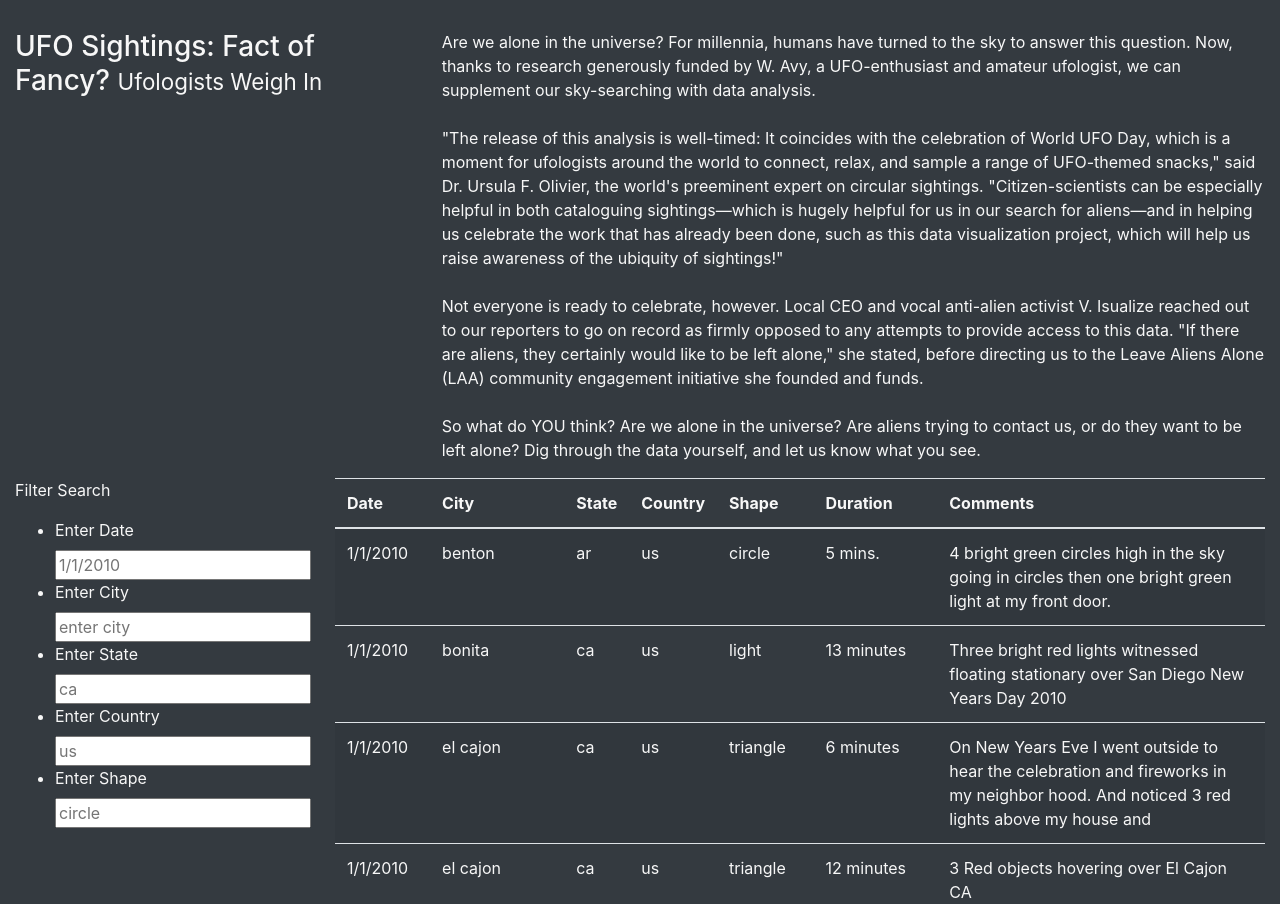
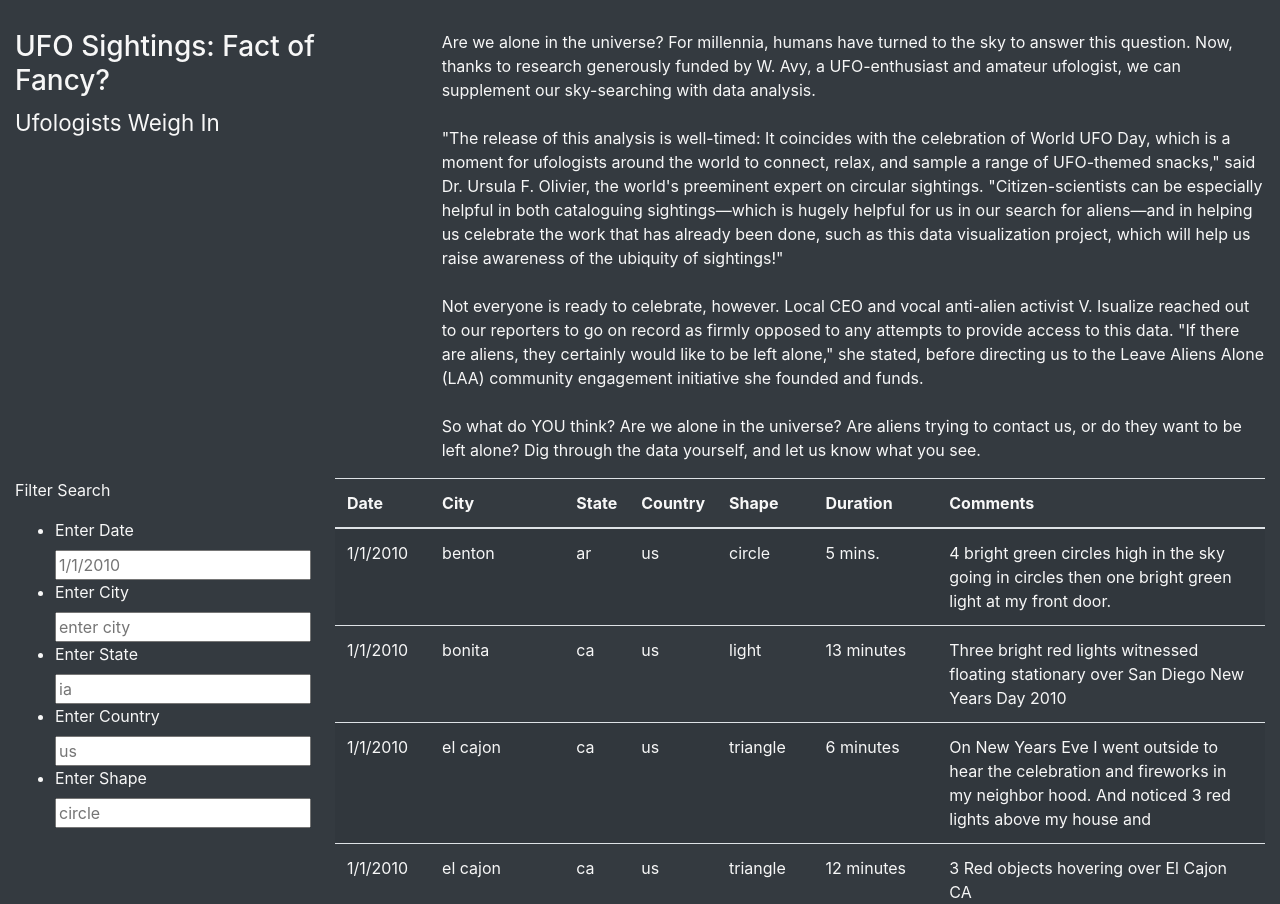
Before and after one commit to WagnerLisaK/UFOs, a plain HTML site: page index.html in a window 1280 px wide. Shown: the part 261-1165 px from the top of the page. Drawn offline with nearby package versions, Linux system fonts and the light colour scheme.

Commit message:
Add files via upload

```diff
--- a/index.html
+++ b/index.html
@@ -25,7 +25,8 @@
         <div class="container-fluid">
             <div class="row">
                 <div class="col-md-4">
-                    <h3>UFO Sightings: Fact of Fancy? <small>Ufologists Weigh In</small></h3>
+                    <h3>UFO Sightings: Fact of Fancy?</h3>
+                    <h3><small>Ufologists Weigh In</small></h3>
                 </div>
                 <div class="col-md-8">
                     <p>
@@ -52,7 +53,7 @@
                         </li>
                         <li class="bg-dark" class="list-group-item">
                             <label for="state">Enter State</label>
-                            <input type="text" placeholder="ca" id="state" />
+                            <input type="text" placeholder="ia" id="state" />
                         </li>
                         <li class="bg-dark" class="list-group-item">
                             <label for="country">Enter Country</label>
```
